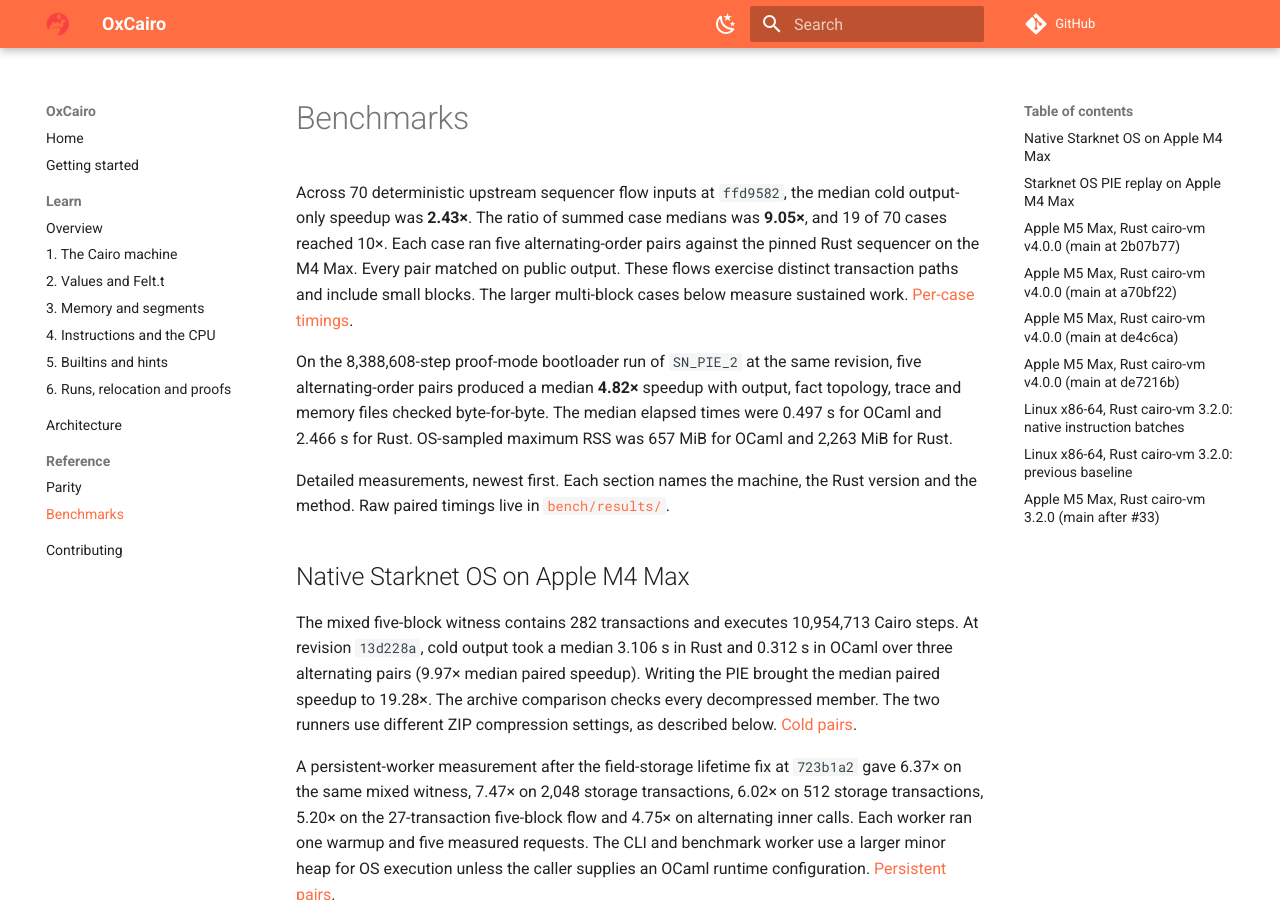
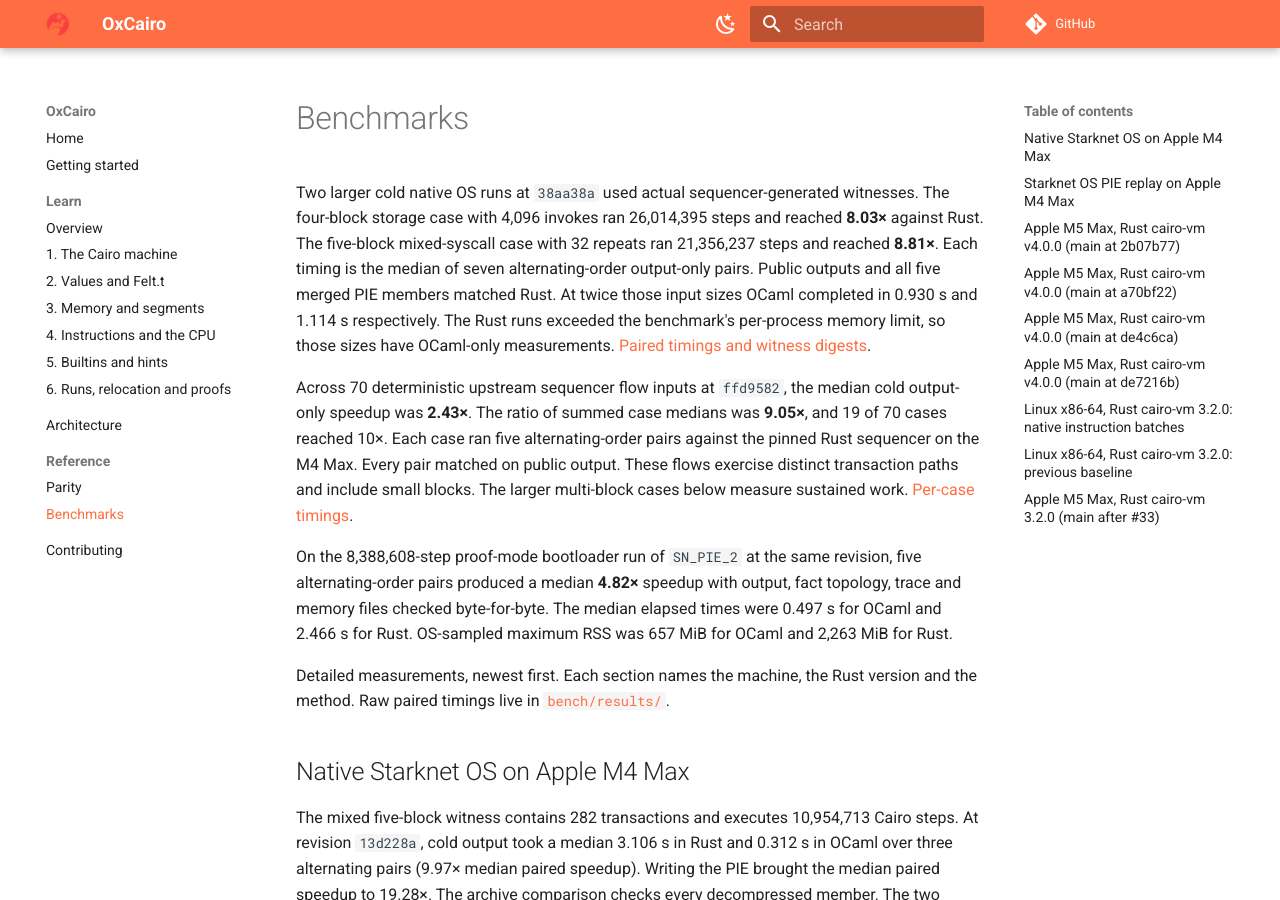
Before and after one commit to teddyjfpender/cairo-vm-ocaml, an MkDocs documentation site: the page built from docs/benchmarks.md, in a window 1280 px wide and 900 px high. Built offline with MkDocs 1.6.1 and Material for MkDocs 9.7.7, drawn with Linux system fonts in a browser that asks for light colours; comment, search, counter and statistics services are not loaded.

Commit message:
Extend guarded native OS measurements to 26 million instructions

```diff
--- a/docs/benchmarks.md
+++ b/docs/benchmarks.md
@@ -1,4 +1,6 @@
 # Benchmarks
+
+Two larger cold native OS runs at `38aa38a` used actual sequencer-generated witnesses. The four-block storage case with 4,096 invokes ran 26,014,395 steps and reached **8.03×** against Rust. The five-block mixed-syscall case with 32 repeats ran 21,356,237 steps and reached **8.81×**. Each timing is the median of seven alternating-order output-only pairs. Public outputs and all five merged PIE members matched Rust. At twice those input sizes OCaml completed in 0.930 s and 1.114 s respectively. The Rust runs exceeded the benchmark's per-process memory limit, so those sizes have OCaml-only measurements. [Paired timings and witness digests](../bench/results/native-os-scale-m4-max.csv).
 
 Across 70 deterministic upstream sequencer flow inputs at `ffd9582`, the median cold output-only speedup was **2.43×**. The ratio of summed case medians was **9.05×**, and 19 of 70 cases reached 10×. Each case ran five alternating-order pairs against the pinned Rust sequencer on the M4 Max. Every pair matched on public output. These flows exercise distinct transaction paths and include small blocks. The larger multi-block cases below measure sustained work. [Per-case timings](../bench/results/native-os-upstream-cold-m4-max.csv).
 
```
Also changed, not shown: 1 other file.
